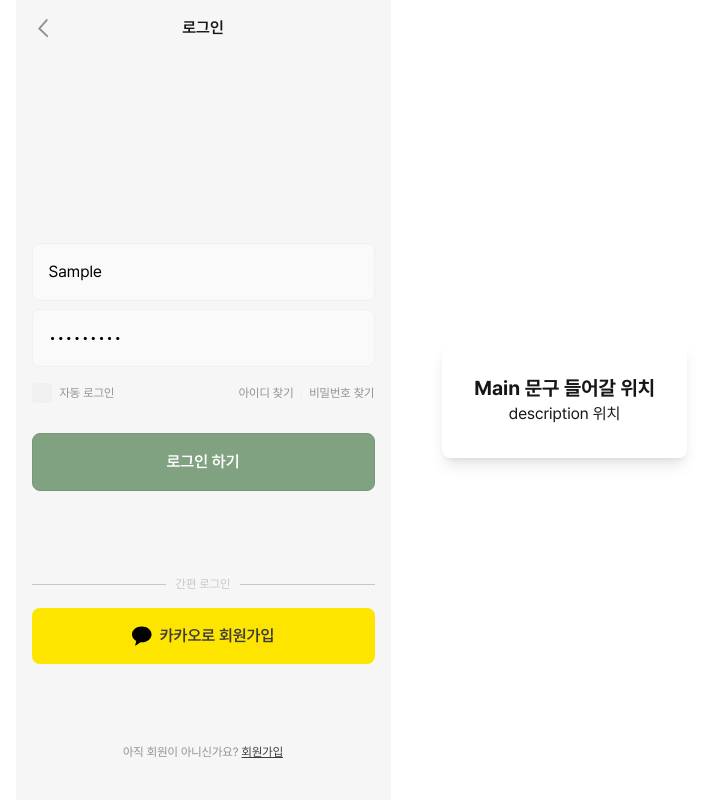
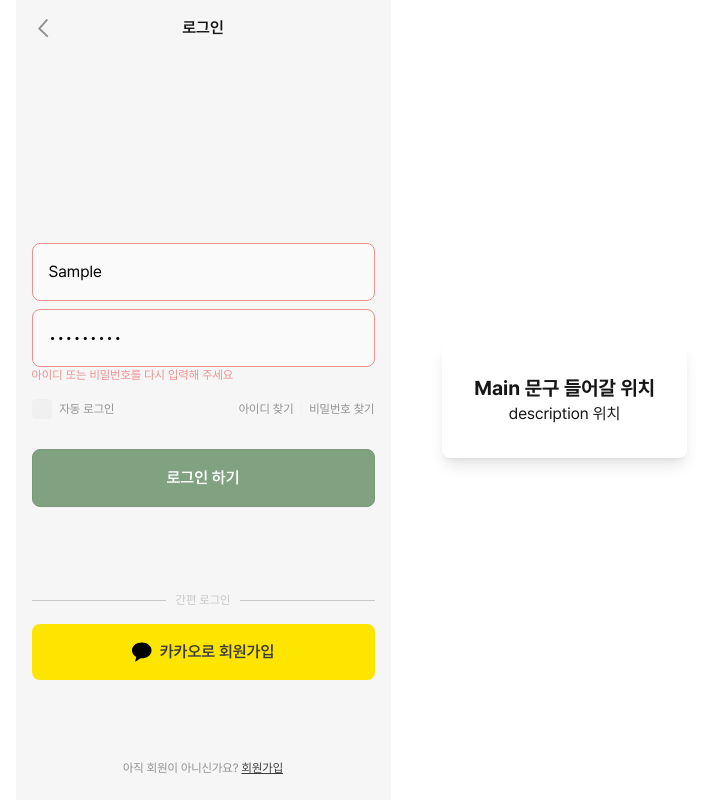
Before and after one commit to ShimPyoSo/ShimPyo_FE, a Next.js app: page /login in a window 1280 px wide. Both pictures are taken after typing "Sample", "Sample123" into the empty fields and a click on the button "로그인 하기". Shown: the whole page, without its empty margins (437-1153 px from the left). Built offline with nearby package versions, Linux system fonts and the light colour scheme; no server answers.

Commit message:
[Feat] user store 생성, 로그인 API 성공 시 user set, 실패 시 error 처리

```diff
--- a/package.json
+++ b/package.json
@@ -10,6 +10,7 @@
   },
   "dependencies": {
     "axios": "^1.10.0",
+    "jotai": "^2.12.5",
     "next": "15.3.4",
     "react": "^19.0.0",
     "react-dom": "^19.0.0",
--- a/src/app/(_components)/user/login/LoginForm.tsx
+++ b/src/app/(_components)/user/login/LoginForm.tsx
@@ -6,23 +6,32 @@ import Link from 'next/link';
 import LoginInput from './LoginInput';
 import RememberMeInput from './RememberMeInput';
 import axios from 'axios';
+import { loginAtom } from '@/app/(_store)/auth';
+import { useAtom } from 'jotai';
 import { useForm } from 'react-hook-form';
+import { useRouter } from 'next/navigation';
+import { useState } from 'react';
 
 export default function LoginForm() {
   const { register, handleSubmit } = useForm<ILogin>();
+  const [, login] = useAtom(loginAtom);
+  const router = useRouter();
+  const [isLoginFailed, setIsLoginFailed] = useState(false);
 
   const onSubmit = async (data: ILogin) => {
     try {
       const response = await axios.post<IMember>('/login', data);
-      console.log(response); // 전역 상태 관리 구현 후 수정
-    } catch (error) {
-      console.log(error); // error 처리 컴포넌트 구현 후 수정
+      login(response.data);
+      router.push('/');
+    } catch {
+      setIsLoginFailed(true);
     }
   };
 
   return (
     <form className="mt-[145px]" onSubmit={handleSubmit(onSubmit)}>
-      <LoginInput register={register} />
+      <LoginInput register={register} isLoginFailed={isLoginFailed} />
+      {isLoginFailed && <p className="text-xs text-r">아이디 또는 비밀번호를 다시 입력해 주세요</p>}
       <div className="mt-[16px] flex justify-between items-center text-xs text-g1">
         <RememberMeInput register={register} />
         <div className="flex gap-[6px]">
--- a/src/app/(_components)/user/login/LoginInput.tsx
+++ b/src/app/(_components)/user/login/LoginInput.tsx
@@ -7,22 +7,27 @@ import { useState } from 'react';
 
 interface LoginInputProps {
   register: UseFormRegister<ILogin>;
+  isLoginFailed: boolean;
 }
 
-export default function LoginInput({ register }: LoginInputProps) {
+export default function LoginInput({ register, isLoginFailed }: LoginInputProps) {
   const [passwordOpen, setPasswordOpen] = useState(false);
   const [isPasswordFocused, setIsPasswordFocused] = useState(false);
 
   return (
     <>
       <input
-        className="w-full mt-[12px] mb-[8px] p-[16px] bg-w3 rounded-lg border border-w4 outline-none focus:border-gn1 text-black"
+        className={`w-full mt-[12px] mb-[8px] p-[16px] bg-w3 rounded-lg border outline-none focus:border-gn1 text-black ${
+          isLoginFailed ? 'border-r' : 'border-w4'
+        }`}
         placeholder="아이디를 입력해 주세요"
         {...register('username', { required: true })}
       />
       <div className="relative">
         <input
-          className="w-full p-[16px] bg-w3 rounded-lg border border-w4 outline-none focus:border-gn1 text-black"
+          className={`w-full p-[16px] bg-w3 rounded-lg border outline-none focus:border-gn1 text-black ${
+            isLoginFailed ? 'border-r' : 'border-w4'
+          }`}
           type={passwordOpen ? 'text' : 'password'}
           placeholder="비밀번호를 입력해 주세요"
           {...register('password', { required: true })}
--- a/src/app/(_routes)/signup/email/page.tsx
+++ b/src/app/(_routes)/signup/email/page.tsx
@@ -2,7 +2,7 @@ import SignUpForm from '@/app/(_components)/user/signup/SignUpForm';
 
 export default function EmailSignUp() {
   return (
-    <div className="bg-w1 flex flex-col justify-between px-[16px] pt-[30px]">
+    <div className="min-h-full bg-w1 flex flex-col justify-between px-[16px] pt-[30px]">
       <SignUpForm />
     </div>
   );
--- /dev/null
+++ b/src/app/(_store)/auth.ts
@@ -0,0 +1,26 @@
+import { atomWithStorage, createJSONStorage } from 'jotai/utils';
+
+import { IMember } from '../(_utils)/type';
+import { atom } from 'jotai';
+
+export const isLoggedInAtom = atomWithStorage(
+  'isLoggedIn',
+  false,
+  createJSONStorage(() => sessionStorage)
+);
+
+export const userAtom = atomWithStorage<IMember | null>(
+  'user',
+  null,
+  createJSONStorage(() => sessionStorage)
+);
+
+export const loginAtom = atom(null, (get, set, user: IMember) => {
+  set(isLoggedInAtom, true);
+  set(userAtom, user);
+});
+
+export const logoutAtom = atom(null, (get, set) => {
+  set(isLoggedInAtom, false);
+  set(userAtom, null);
+});
```
Also changed, not shown: 1 other file (tests, documents, lock files or other folders).
